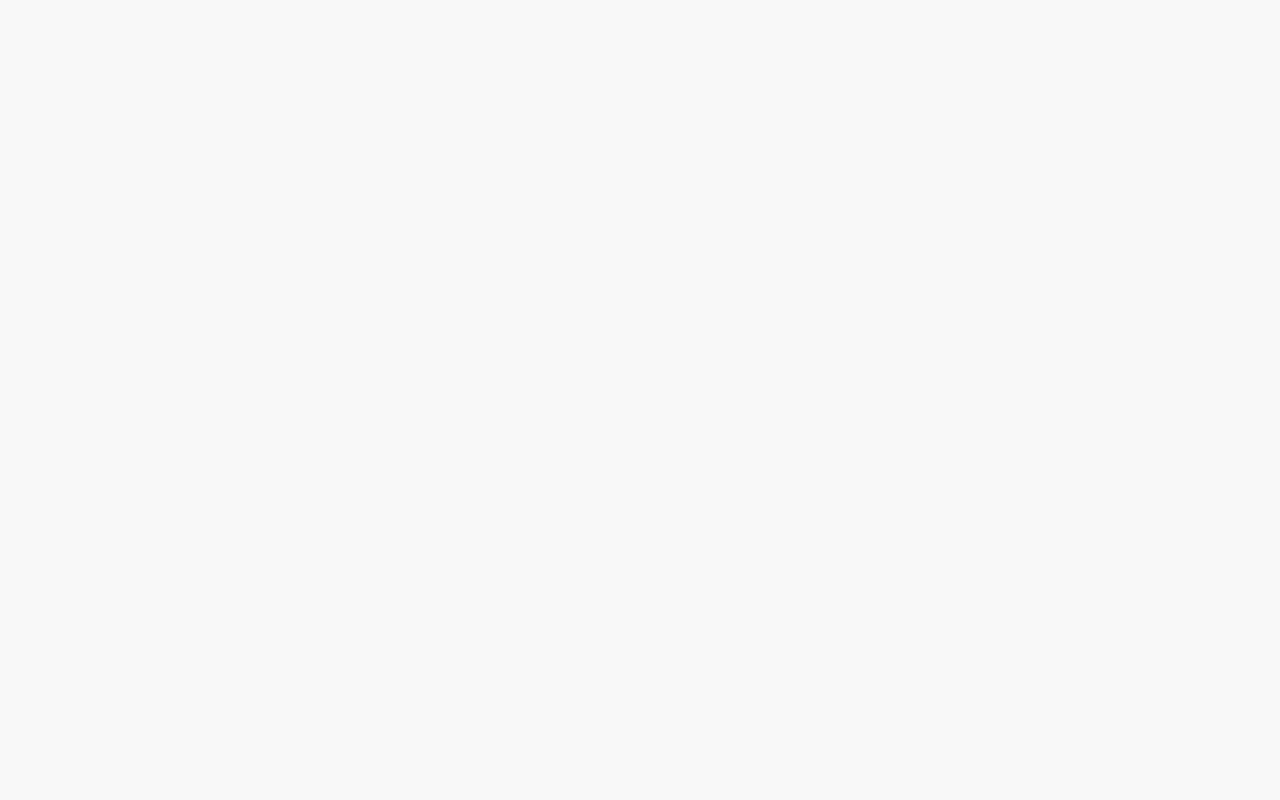
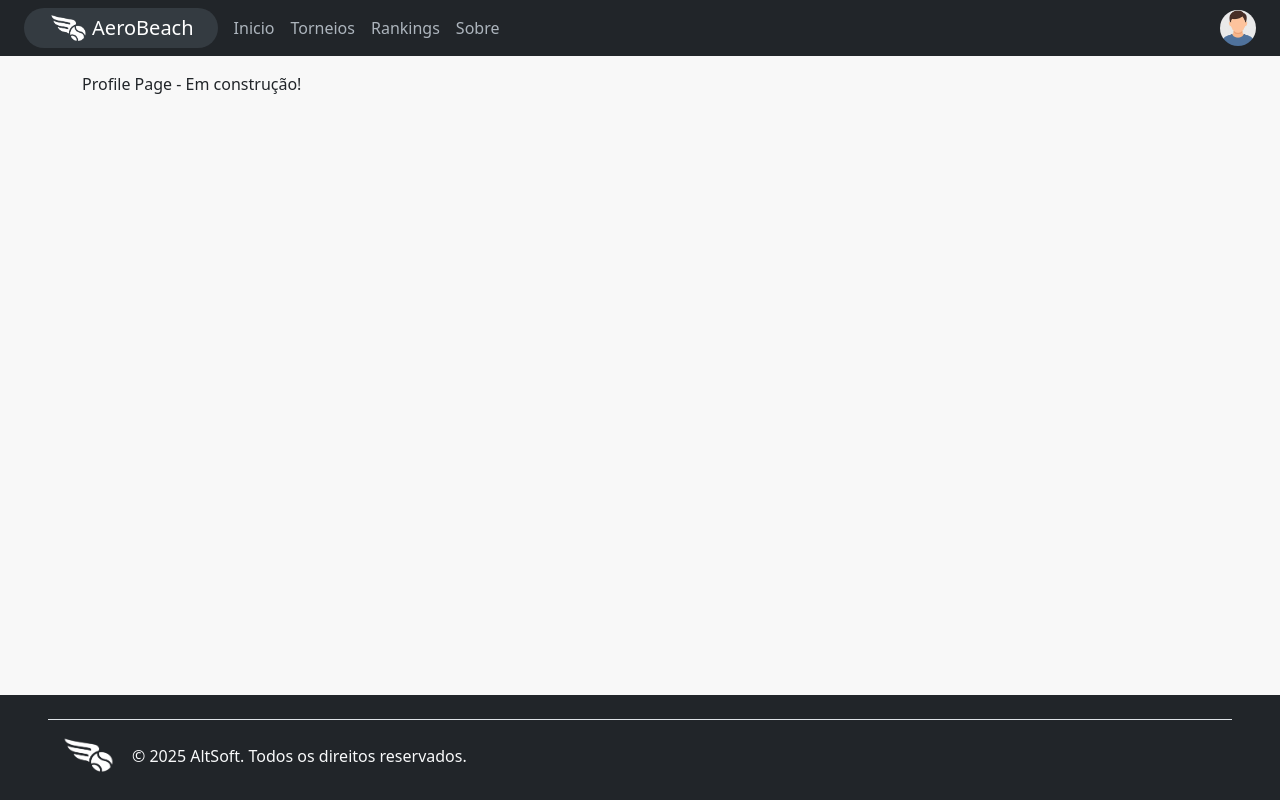
Before and after one commit to leandro-costa-oliveira/aero-beach, a React (Vite) app in the folder frontend/: page /profile in a window 1280 px wide. Before the commit this address had no page. Built offline with nearby package versions, Linux system fonts and the light colour scheme.

Commit message:
[FE] Auth Context

```diff
--- a/frontend/src/App.tsx
+++ b/frontend/src/App.tsx
@@ -1,3 +1,4 @@
+import { useState } from "react";
 import { QueryClientProvider } from "@tanstack/react-query";
 import { Route, BrowserRouter as Router, Routes } from "react-router-dom";
 import { queryClient } from "./api/queryClient";
@@ -5,19 +6,27 @@ import { Layout } from "./layouts/Layout";
 import { HomePage } from "./pages/HomePage";
 import { Torneios } from "./pages/Torneios";
 import { Login } from "./pages/Login";
+import { Profile } from "./pages/Profile";
+import { AuthContext } from "./Context/AuthContext";
 
 export default function App() {
+
+  const [accessToken, setAccessToken] = useState<string | null>(null);
+
   return (
     <QueryClientProvider client={queryClient}>
+      <AuthContext.Provider value={{ accessToken, setAccessToken }}>
         <Router>
           <Routes>
             <Route element={<Layout />}>
               <Route path="/" element={<HomePage />} />
               <Route path="/login" element={<Login />} />
               <Route path="/torneios" element={<Torneios />} />
+              <Route path="/profile" element={<Profile />} />
             </Route>
           </Routes>
         </Router>
+      </AuthContext.Provider>
     </QueryClientProvider>
   );
 }
--- /dev/null
+++ b/frontend/src/Context/AuthContext.tsx
@@ -0,0 +1,9 @@
+import { createContext } from "react";
+
+export const AuthContext = createContext<{
+  accessToken: string | null;
+  setAccessToken: React.Dispatch<React.SetStateAction<string | null>>;
+}>({
+  accessToken: null,
+  setAccessToken: () => {},
+});
--- a/frontend/src/components/Header/Header.tsx
+++ b/frontend/src/components/Header/Header.tsx
@@ -1,11 +1,15 @@
-import logo from "../../assets/img/aero-logo.png";
+import { useContext } from "react";
+import { Link } from "react-router-dom";
 import { Nav, Navbar } from "react-bootstrap";
-import { Link } from "react-router-dom";
 import "../../index.css";
+
 import { Avatar } from "../Avatar/Avatar";
 import menu from "../../assets/img/menu.png";
+import logo from "../../assets/img/aero-logo.png";
+import { AuthContext } from "../../Context/AuthContext";
 
 export function Header() {
+  const { accessToken } = useContext(AuthContext);
   return (
     <Navbar expand="sm" className="bg-dark navbar-dark px-4 mb-3">
       <Link to={"/"} className="text-decoration-none d-block d-sm-none">
@@ -50,7 +54,7 @@ export function Header() {
           </Link>
         </Nav>
       </Navbar.Collapse>
-      <Link to={"/Login"}>
+      <Link to={accessToken ? "/profile" : "/login"}>
         <Avatar className="d-none d-sm-block" />
       </Link>
     </Navbar>
--- a/frontend/src/pages/Login.tsx
+++ b/frontend/src/pages/Login.tsx
@@ -1,20 +1,25 @@
-import { useState } from "react";
+import { useState, useContext } from "react";
 import { Button, Form } from "react-bootstrap";
 import { useEfetuarLogin } from "../api/useEfetuarLogin";
+import { AuthContext } from "../Context/AuthContext";
 
 export function Login() {
   const [email, setEmail] = useState("");
   const [password, setPassword] = useState("");
   const { mutateAsync, isPending, error } = useEfetuarLogin();
+  const { accessToken, setAccessToken } = useContext(AuthContext);
 
   async function handleSubmit(e: React.FormEvent) {
     e.preventDefault();
-    await mutateAsync({ email, password });
-    // TODO: Get setToken from AuthContext
-    // TODO: setToken(resp.accessToken);
+    const response = await mutateAsync({ email, password });
+    setAccessToken(response.accessToken);
   }
 
-  return (
+  return accessToken ? (
+    <div>
+      <h3 className="container-sm mt-4">Login bem sucedido!</h3>
+    </div>
+  ) : (
     <Form className="container-sm" onSubmit={handleSubmit}>
       <Form.Group>
         <Form.Label>E-mail</Form.Label>
@@ -33,7 +38,6 @@ export function Login() {
           onChange={(e) => setPassword(e.target.value)}
         />
       </Form.Group>
-
       <Form.Group>
         {!!error && <Form.Text className="text-danger">{(error as any)?.message ?? "Erro desconhecido"}</Form.Text>}
       </Form.Group>
--- /dev/null
+++ b/frontend/src/pages/Profile.tsx
@@ -0,0 +1,3 @@
+export const Profile = () => {
+  return (<text>Profile Page - Em construção!</text>);
+}
```
Lines whose indentation alone changed are shown as unchanged.
